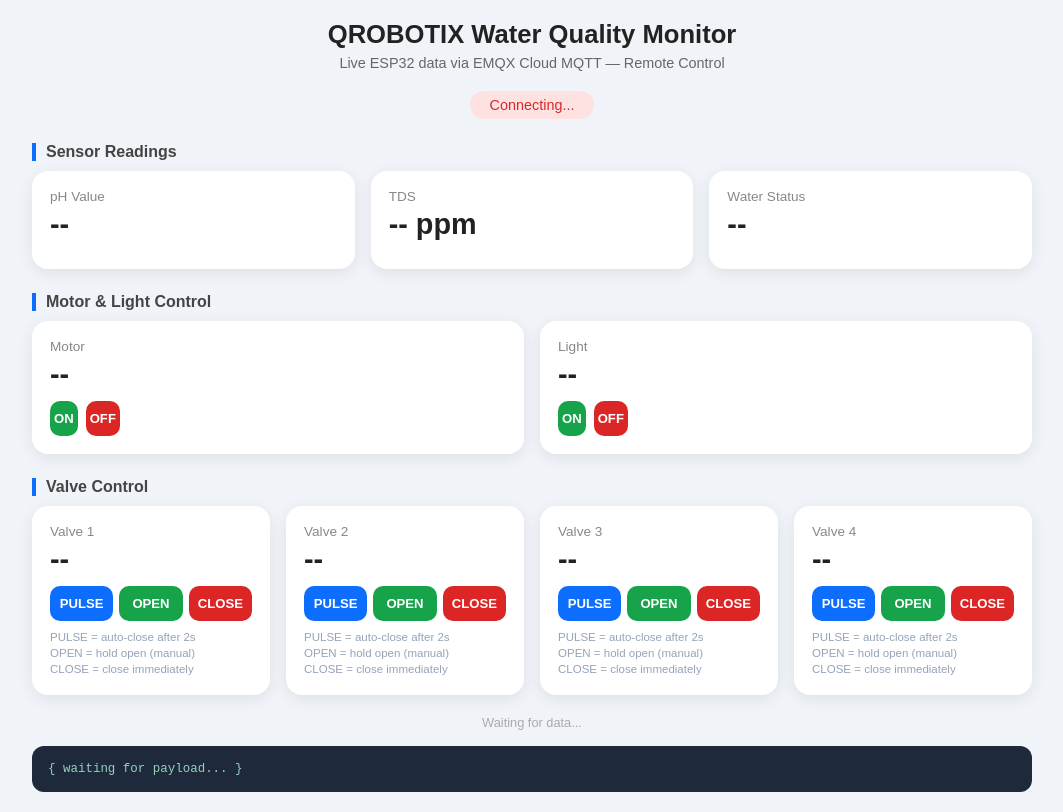
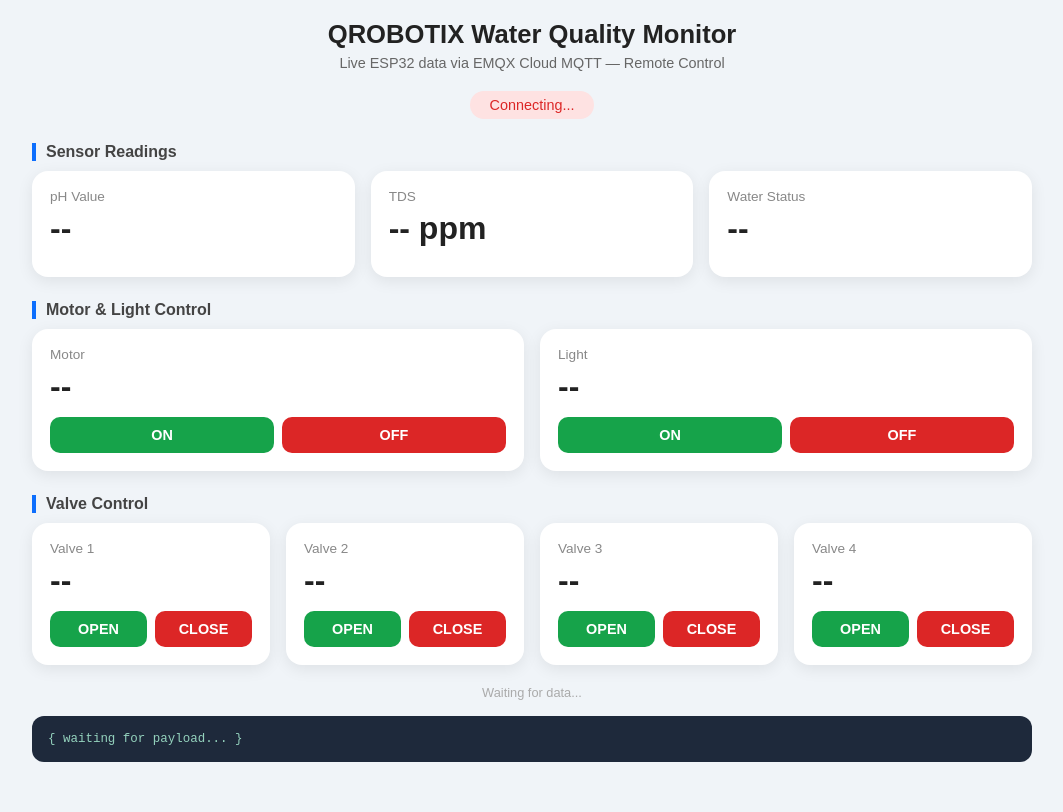
Before and after one commit to NKARTHIKREDDY/indoor-farming-nk-qugates, a plain HTML site: page index.html in a window 1280 px wide. Shown: the whole page, without its empty margins (108-1171 px from the left). Drawn offline with Linux system fonts and the light colour scheme; a script that the page names is missing.

Commit message:
Update index.html

```diff
--- a/index.html
+++ b/index.html
@@ -4,7 +4,7 @@
   <meta charset="UTF-8" />
   <meta name="viewport" content="width=device-width, initial-scale=1.0"/>
   <title>QROBOTIX Water Quality</title>
-  <script src="https://cdn.jsdelivr.net/npm/mqtt@4.3.7/dist/mqtt.min.js"></script>
+  <script src="https://unpkg.com/mqtt/dist/mqtt.min.js"></script>
   <style>
     * { box-sizing: border-box; margin: 0; padding: 0; }
     body { font-family: Arial, sans-serif; background: #f0f4f8; color: #222; padding: 20px; }
@@ -23,7 +23,7 @@
 
     .grid {
       display: grid;
-      grid-template-columns: repeat(auto-fit, minmax(210px, 1fr));
+      grid-template-columns: repeat(auto-fit, minmax(200px, 1fr));
       gap: 16px; max-width: 1000px; margin: auto;
     }
 
@@ -32,45 +32,29 @@
       padding: 18px; box-shadow: 0 4px 16px rgba(0,0,0,0.08);
     }
 
-    .label { font-size: 0.85rem; color: #888; margin-bottom: 4px; }
-    .value { font-size: 1.8rem; font-weight: bold; margin-bottom: 10px; }
+    .label { font-size: 0.85rem; color: #888; margin-bottom: 6px; }
+    .value { font-size: 2rem; font-weight: bold; margin-bottom: 12px; }
     .good { color: #16a34a; }
     .ok   { color: #d97706; }
     .high { color: #dc2626; }
 
-    /* single row for motor/light */
     .btn-row { display: flex; gap: 8px; margin-top: 4px; }
 
-    /* valve has 3 buttons so use a grid */
-    .btn-valve-row {
-      display: grid;
-      grid-template-columns: 1fr 1fr 1fr;
-      gap: 6px;
-      margin-top: 4px;
-    }
-
     .btn {
-      padding: 10px 4px;
+      flex: 1; padding: 10px 6px;
       border: none; border-radius: 10px;
-      font-size: 0.82rem; font-weight: bold;
+      font-size: 0.9rem; font-weight: bold;
       cursor: pointer; transition: opacity 0.15s;
     }
-    .btn:hover { opacity: 0.82; }
-    .btn:active { transform: scale(0.96); }
-
-    .btn-on    { background: #16a34a; color: white; }
-    .btn-off   { background: #dc2626; color: white; }
+    .btn:hover { opacity: 0.85; }
+    .btn-on  { background: #16a34a; color: white; }
+    .btn-off { background: #dc2626; color: white; }
     .btn-pulse { background: #0d6efd; color: white; }
-
-    .note {
-      font-size: 0.72rem; color: #94a3b8;
-      margin-top: 8px; line-height: 1.4;
-    }
 
     .timestamp {
       text-align: center; color: #aaa;
-      font-size: 0.8rem; margin: 20px auto 0;
-      max-width: 1000px;
+      font-size: 0.8rem; margin-top: 20px;
+      max-width: 1000px; margin: 20px auto 0;
     }
 
     .raw {
@@ -131,74 +115,45 @@
   <!-- VALVES -->
   <div class="section-title">Valve Control</div>
   <div class="grid">
-
     <div class="card">
       <div class="label">Valve 1</div>
       <div class="value" id="valve1">--</div>
-      <div class="btn-valve-row">
-        <button class="btn btn-pulse" onclick="sendCmd('valve1_pulse')" title="Opens for 2 seconds then auto-closes">PULSE</button>
-        <button class="btn btn-on"    onclick="sendCmd('valve1_open')"  title="Hold open until CLOSE is pressed">OPEN</button>
-        <button class="btn btn-off"   onclick="sendCmd('valve1_close')" title="Close valve immediately">CLOSE</button>
-      </div>
-      <div class="note">
-        PULSE = auto-close after 2s<br>
-        OPEN = hold open (manual)<br>
-        CLOSE = close immediately
+      <div class="btn-row">
+        <button class="btn btn-on"    onclick="sendCmd('valve1_on')">OPEN</button>
+        <button class="btn btn-off"   onclick="sendCmd('valve1_off')">CLOSE</button>
       </div>
     </div>
-
     <div class="card">
       <div class="label">Valve 2</div>
       <div class="value" id="valve2">--</div>
-      <div class="btn-valve-row">
-        <button class="btn btn-pulse" onclick="sendCmd('valve2_pulse')">PULSE</button>
-        <button class="btn btn-on"    onclick="sendCmd('valve2_open')">OPEN</button>
-        <button class="btn btn-off"   onclick="sendCmd('valve2_close')">CLOSE</button>
-      </div>
-      <div class="note">
-        PULSE = auto-close after 2s<br>
-        OPEN = hold open (manual)<br>
-        CLOSE = close immediately
+      <div class="btn-row">
+        <button class="btn btn-on"  onclick="sendCmd('valve2_on')">OPEN</button>
+        <button class="btn btn-off" onclick="sendCmd('valve2_off')">CLOSE</button>
       </div>
     </div>
-
     <div class="card">
       <div class="label">Valve 3</div>
       <div class="value" id="valve3">--</div>
-      <div class="btn-valve-row">
-        <button class="btn btn-pulse" onclick="sendCmd('valve3_pulse')">PULSE</button>
-        <button class="btn btn-on"    onclick="sendCmd('valve3_open')">OPEN</button>
-        <button class="btn btn-off"   onclick="sendCmd('valve3_close')">CLOSE</button>
-      </div>
-      <div class="note">
-        PULSE = auto-close after 2s<br>
-        OPEN = hold open (manual)<br>
-        CLOSE = close immediately
+      <div class="btn-row">
+        <button class="btn btn-on"  onclick="sendCmd('valve3_on')">OPEN</button>
+        <button class="btn btn-off" onclick="sendCmd('valve3_off')">CLOSE</button>
       </div>
     </div>
-
     <div class="card">
       <div class="label">Valve 4</div>
       <div class="value" id="valve4">--</div>
-      <div class="btn-valve-row">
-        <button class="btn btn-pulse" onclick="sendCmd('valve4_pulse')">PULSE</button>
-        <button class="btn btn-on"    onclick="sendCmd('valve4_open')">OPEN</button>
-        <button class="btn btn-off"   onclick="sendCmd('valve4_close')">CLOSE</button>
-      </div>
-      <div class="note">
-        PULSE = auto-close after 2s<br>
-        OPEN = hold open (manual)<br>
-        CLOSE = close immediately
+      <div class="btn-row">
+        <button class="btn btn-on"  onclick="sendCmd('valve4_on')">OPEN</button>
+        <button class="btn btn-off" onclick="sendCmd('valve4_off')">CLOSE</button>
       </div>
     </div>
-
   </div>
 
   <p class="timestamp" id="lastSeen">Waiting for data...</p>
   <pre class="raw" id="rawJson">{ waiting for payload... }</pre>
 
   <script>
-    const broker  = "wss://ye9b1110.ala.asia-southeast1.emqxsl.com:8084/mqtt";
+    const broker = "wss://ye9b1110.ala.asia-southeast1.emqxsl.com:8084/mqtt";
     const options = {
       clientId: "dashboard_" + Math.random().toString(16).slice(2, 8),
       username: "qugates",
@@ -245,10 +200,10 @@
 
         setOnOff("motor",  d.motor);
         setOnOff("light",  d.light);
-        setValve("valve1", d.valve1);
-        setValve("valve2", d.valve2);
-        setValve("valve3", d.valve3);
-        setValve("valve4", d.valve4);
+        setOnOff("valve1", d.valve1);
+        setOnOff("valve2", d.valve2);
+        setOnOff("valve3", d.valve3);
+        setOnOff("valve4", d.valve4);
 
         document.getElementById("lastSeen").textContent =
           "Last updated: " + new Date().toLocaleTimeString();
@@ -266,6 +221,14 @@
       el.className   = "value " + (val ? "good" : "");
     }
 
-    function setValve(id, val) {
-      const el = document.getElementById(id);
-      el.textContent =
+    function sendCmd(cmd) {
+      if (!client.connected) {
+        alert("Not connected to MQTT broker");
+        return;
+      }
+      client.publish(TOPIC_CMD, cmd, { qos: 0, retain: false });
+      console.log("Sent command: " + cmd);
+    }
+  </script>
+</body>
+</html>
```
